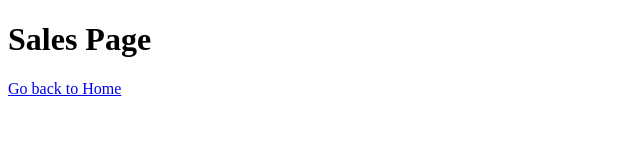
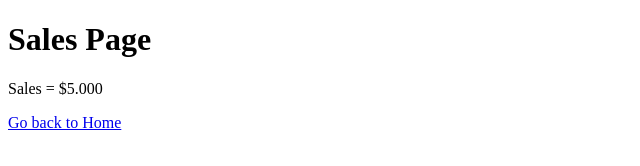
Before and after one commit to davyk10/aulagithub, a plain HTML site: page vendas.html in a window 1280 px wide. Shown: the whole page, without its empty margins (0-640 px from the left). Drawn offline with Linux system fonts and the light colour scheme.

Commit message:
Acrescentado valor de vendas

```diff
--- a/vendas.html
+++ b/vendas.html
@@ -9,6 +9,9 @@
     <h1>
         Sales Page
     </h1>
+    <p>
+        Sales = $5.000
+    </p>
     <a href="index.html">Go back to Home</a>
 </body>
 </html>
```
